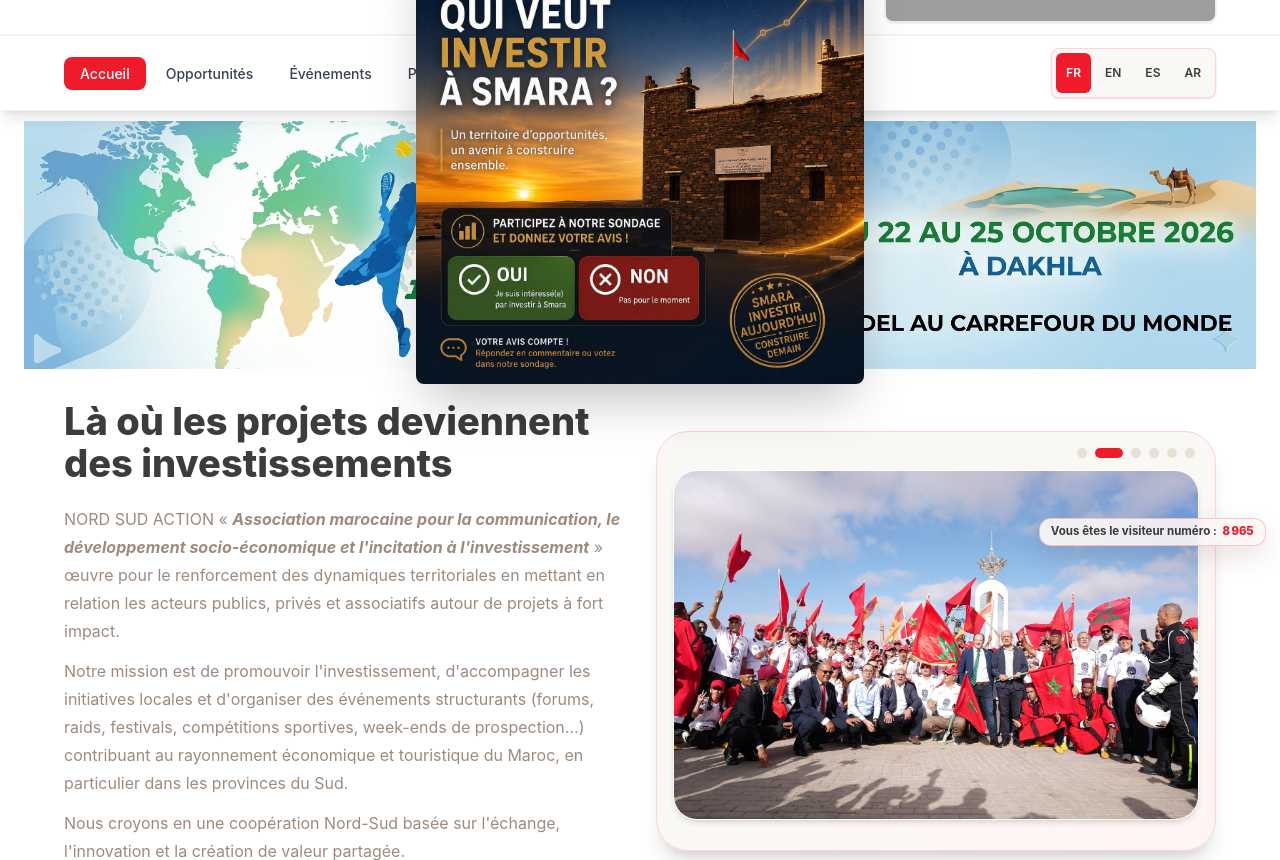
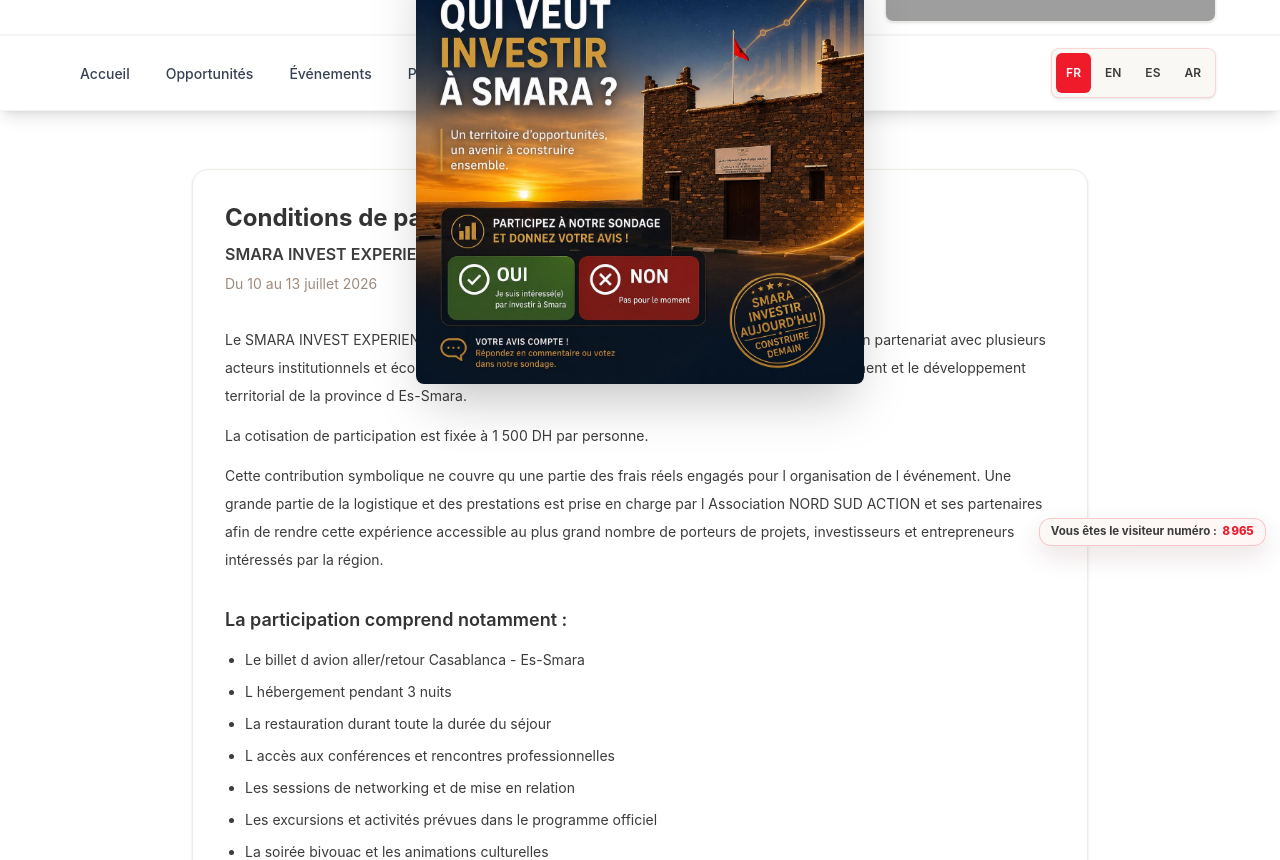
Before and after one commit to crtdakhla01-art/Nord_sudaction_frontend, a React (Vite) app: page /conditions-participation in a window 1280 px wide. Before the commit this address led to /. Shown: the part 240-1100 px from the top of the page. Built offline with nearby package versions, Linux system fonts and the light colour scheme; no server answers; grey boxes are pictures that could not be loaded.

Commit message:
add new chnages

```diff
--- a/src/App.jsx
+++ b/src/App.jsx
@@ -30,6 +30,7 @@ const OpportunitiesPage = lazy(() => import('./pages/OpportunitiesPage'))
 const OpportunityDetailPage = lazy(() => import('./pages/OpportunityDetailPage'))
 const GalleryPage = lazy(() => import('./pages/GalleryPage'))
 const PostDetailPage = lazy(() => import('./pages/PostDetailPage'))
+const ParticipationConditionsPage = lazy(() => import('./pages/ParticipationConditionsPage'))
 const AdminInscriptionsPage = lazy(() => import('./pages/admin/AdminInscriptionsPage'))
 const PopupBanner = lazy(() => import('./components/PopupBanner'))
 
@@ -113,6 +114,7 @@ function App() {
             <Route path="/galerie" element={<GalleryPage />} />
             <Route path="/contact" element={<ContactPage />} />
             <Route path="/inscription" element={<InscriptionPage />} />
+            <Route path="/conditions-participation" element={<ParticipationConditionsPage />} />
           </Route>
           <Route path="*" element={<Navigate to="/" replace />} />
         </Routes>
--- a/src/i18n/index.js
+++ b/src/i18n/index.js
@@ -416,6 +416,7 @@ const resources = {
       paymentConfirmRequired: 'Vous devez confirmer le règlement par virement bancaire.',
       confirmInformation: 'Je confirme l\'exactitude des informations communiquées.',
       acceptTerms: 'J\'accepte les conditions d\'organisation et de participation de l\'événement.',
+      termsOrganizationLinkText: 'conditions d\'organisation',
       back: 'Retour',
       nextStep: 'Étape suivante',
       validateInscription: 'Valider mon inscription',
@@ -857,6 +858,7 @@ const resources = {
       paymentConfirmRequired: 'You must confirm payment by bank transfer.',
       confirmInformation: 'I confirm the accuracy of the information provided.',
       acceptTerms: 'I accept the event organization and participation terms.',
+      termsOrganizationLinkText: 'event organization terms',
       back: 'Back',
       nextStep: 'Next Step',
       validateInscription: 'Validate My Registration',
@@ -1298,6 +1300,7 @@ const resources = {
       paymentConfirmRequired: 'Debe confirmar el pago por transferencia bancaria.',
       confirmInformation: 'Confirmo la exactitud de la información proporcionada.',
       acceptTerms: 'Acepto los términos de organización y participación del evento.',
+      termsOrganizationLinkText: 'términos de organización',
       back: 'Atrás',
       nextStep: 'Siguiente Paso',
       validateInscription: 'Validar Mi Inscripción',
@@ -1709,6 +1712,7 @@ const resources = {
       paymentConfirmRequired: 'يجب تأكيد الدفع عبر التحويل البنكي.',
       confirmInformation: 'أؤكد صحة المعلومات المقدمة.',
       acceptTerms: 'أقبل شروط تنظيم الحدث والمشاركة.',
+      termsOrganizationLinkText: 'شروط تنظيم الحدث',
       back: 'رجوع',
       nextStep: 'الخطوة التالية',
       validateInscription: 'التحقق من تسجيلي',
--- a/src/pages/InscriptionPage.jsx
+++ b/src/pages/InscriptionPage.jsx
@@ -136,6 +136,10 @@ function InscriptionPage() {
 
   const submitMutation = useSubmitInscription()
   const { wrap } = usePreventDoubleSubmit()
+
+  const acceptTermsText = t('acceptTerms')
+  const termsLinkText = t('termsOrganizationLinkText')
+  const acceptTermsParts = acceptTermsText.split(termsLinkText)
 
   const progress = useMemo(() => (currentStep / steps.length) * 100, [currentStep, steps.length])
 
@@ -458,8 +462,10 @@ function InscriptionPage() {
           {currentStep === 4 ? (
             <div className="space-y-5">
               <div className="rounded-2xl border border-secondary-100 bg-secondary-50/50 p-5 text-sm text-primary-500">
-                <h2 className="text-base font-black text-primary-500">{t('financialParticipation')}</h2>
-                <p className="mt-2 font-bold text-secondary-600">{t('rate')}</p>
+                <div className="flex flex-wrap items-baseline gap-2">
+                  <h2 className="text-base font-black text-primary-500">{t('financialParticipation')}</h2>
+                  <p className="font-bold text-secondary-600">{t('rate')}</p>
+                </div>
                 <p className="mt-3 font-semibold text-primary-500">{t('includesLabel')}</p>
                 <ul className="mt-3 list-disc space-y-1 pl-5 text-primary-400">
                   <li>{t('roundTripFlightCasablanca')}</li>
@@ -529,7 +535,35 @@ function InscriptionPage() {
                   onChange={(event) => setField('is_terms_accepted', event.target.checked)}
                   className="mt-0.5 h-4 w-4 rounded border-primary-300 text-secondary-500 focus:ring-secondary-500"
                 />
-                <span>{t('acceptTerms')}</span>
+                <span>
+                  {acceptTermsParts.length === 2 ? (
+                    <>
+                      {acceptTermsParts[0]}
+                      <a
+                        href="/conditions-participation"
+                        target="_blank"
+                        rel="noopener noreferrer"
+                        className="font-semibold underline decoration-primary-400 underline-offset-2 hover:text-secondary-600"
+                        onClick={(event) => event.stopPropagation()}
+                        onMouseDown={(event) => event.stopPropagation()}
+                      >
+                        {termsLinkText}
+                      </a>
+                      {acceptTermsParts[1]}
+                    </>
+                  ) : (
+                    <a
+                      href="/conditions-participation"
+                      target="_blank"
+                      rel="noopener noreferrer"
+                      className="font-semibold underline decoration-primary-400 underline-offset-2 hover:text-secondary-600"
+                      onClick={(event) => event.stopPropagation()}
+                      onMouseDown={(event) => event.stopPropagation()}
+                    >
+                      {acceptTermsText}
+                    </a>
+                  )}
+                </span>
               </label>
               {errors.is_terms_accepted ? (
                 <p className="text-sm font-medium text-secondary-600">{errors.is_terms_accepted}</p>
--- /dev/null
+++ b/src/pages/ParticipationConditionsPage.jsx
@@ -0,0 +1,90 @@
+import SectionContainer from '../components/SectionContainer'
+
+function ParticipationConditionsPage() {
+  return (
+    <SectionContainer>
+      <div className="mx-auto max-w-4xl space-y-8 rounded-2xl border border-primary-100 bg-white p-6 text-primary-500 shadow-sm md:p-8">
+        <header className="space-y-2">
+          <h1 className="text-2xl font-bold text-primary-600">Conditions de participation</h1>
+          <p className="font-semibold">SMARA INVEST EXPERIENCE 2026</p>
+          <p className="text-sm text-primary-400">Du 10 au 13 juillet 2026</p>
+        </header>
+
+        <section className="space-y-3 text-sm leading-7 text-primary-500">
+          <p>
+            Le SMARA INVEST EXPERIENCE est une initiative portée par l Association NORD SUD ACTION, en partenariat avec plusieurs
+            acteurs institutionnels et économiques, dans le but de promouvoir les opportunités d investissement et le développement
+            territorial de la province d Es-Smara.
+          </p>
+          <p>La cotisation de participation est fixée à 1 500 DH par personne.</p>
+          <p>
+            Cette contribution symbolique ne couvre qu une partie des frais réels engagés pour l organisation de l événement. Une grande
+            partie de la logistique et des prestations est prise en charge par l Association NORD SUD ACTION et ses partenaires afin de
+            rendre cette expérience accessible au plus grand nombre de porteurs de projets, investisseurs et entrepreneurs intéressés par la
+            région.
+          </p>
+        </section>
+
+        <section className="space-y-3">
+          <h2 className="text-lg font-semibold text-primary-600">La participation comprend notamment :</h2>
+          <ul className="list-disc space-y-1 pl-5 text-sm leading-7 text-primary-500">
+            <li>Le billet d avion aller/retour Casablanca - Es-Smara</li>
+            <li>L hébergement pendant 3 nuits</li>
+            <li>La restauration durant toute la durée du séjour</li>
+            <li>L accès aux conférences et rencontres professionnelles</li>
+            <li>Les sessions de networking et de mise en relation</li>
+            <li>Les excursions et activités prévues dans le programme officiel</li>
+            <li>La soirée bivouac et les animations culturelles</li>
+            <li>L expérience d observation du ciel étoilé</li>
+            <li>Les transports locaux liés au programme officiel</li>
+          </ul>
+        </section>
+
+        <section className="space-y-3">
+          <h2 className="text-lg font-semibold text-primary-600">Conditions générales</h2>
+          <ul className="list-disc space-y-1 pl-5 text-sm leading-7 text-primary-500">
+            <li>Les places étant limitées, les inscriptions seront validées selon l ordre de confirmation et de règlement de la cotisation.</li>
+            <li>Toute inscription est personnelle et non transférable sans validation préalable de l organisation.</li>
+            <li>L organisation se réserve le droit de sélectionner les profils afin de garantir la cohérence et la qualité des échanges.</li>
+            <li>Les participants s engagent à respecter les consignes de sécurité, le programme officiel et les règles de bonne conduite.</li>
+            <li>En cas d annulation par le participant moins de 10 jours avant l événement, les frais engagés pourront être retenus.</li>
+            <li>L organisation se réserve le droit d adapter certaines activités ou le programme selon les contraintes logistiques, climatiques ou sécuritaires.</li>
+          </ul>
+        </section>
+
+        <section className="space-y-3 text-sm leading-7 text-primary-500">
+          <h2 className="text-lg font-semibold text-primary-600">Assurance & responsabilité</h2>
+          <p>
+            Chaque participant demeure personnellement responsable de sa couverture médicale, de son assurance voyage et de tout risque
+            lié à sa participation à l événement et aux activités programmées.
+          </p>
+          <p>L Association NORD SUD ACTION ainsi que ses partenaires déclinent toute responsabilité en cas :</p>
+          <ul className="list-disc space-y-1 pl-5">
+            <li>d accident,</li>
+            <li>de maladie,</li>
+            <li>de blessure,</li>
+            <li>de perte ou vol d effets personnels,</li>
+            <li>ou de tout incident survenu en dehors du cadre de responsabilité directe de l organisation.</li>
+          </ul>
+          <p>Il est fortement recommandé aux participants de disposer d une assurance personnelle adaptée avant leur participation.</p>
+        </section>
+
+        <section className="space-y-3 text-sm leading-7 text-primary-500">
+          <h2 className="text-lg font-semibold text-primary-600">Droit à l image</h2>
+          <p>
+            Les participants autorisent l utilisation des photos et vidéos réalisées durant l événement à des fins de communication et de
+            promotion liées au SMARA INVEST EXPERIENCE.
+          </p>
+        </section>
+
+        <section className="space-y-2 rounded-xl border border-primary-100 bg-primary-50 p-4 text-sm text-primary-600">
+          <h2 className="font-semibold">Validation</h2>
+          <p>☐ Je reconnais avoir pris connaissance des présentes conditions de participation et les accepter pleinement.</p>
+          <p>☐ Je confirme l exactitude des informations renseignées dans mon formulaire d inscription.</p>
+        </section>
+      </div>
+    </SectionContainer>
+  )
+}
+
+export default ParticipationConditionsPage
```
